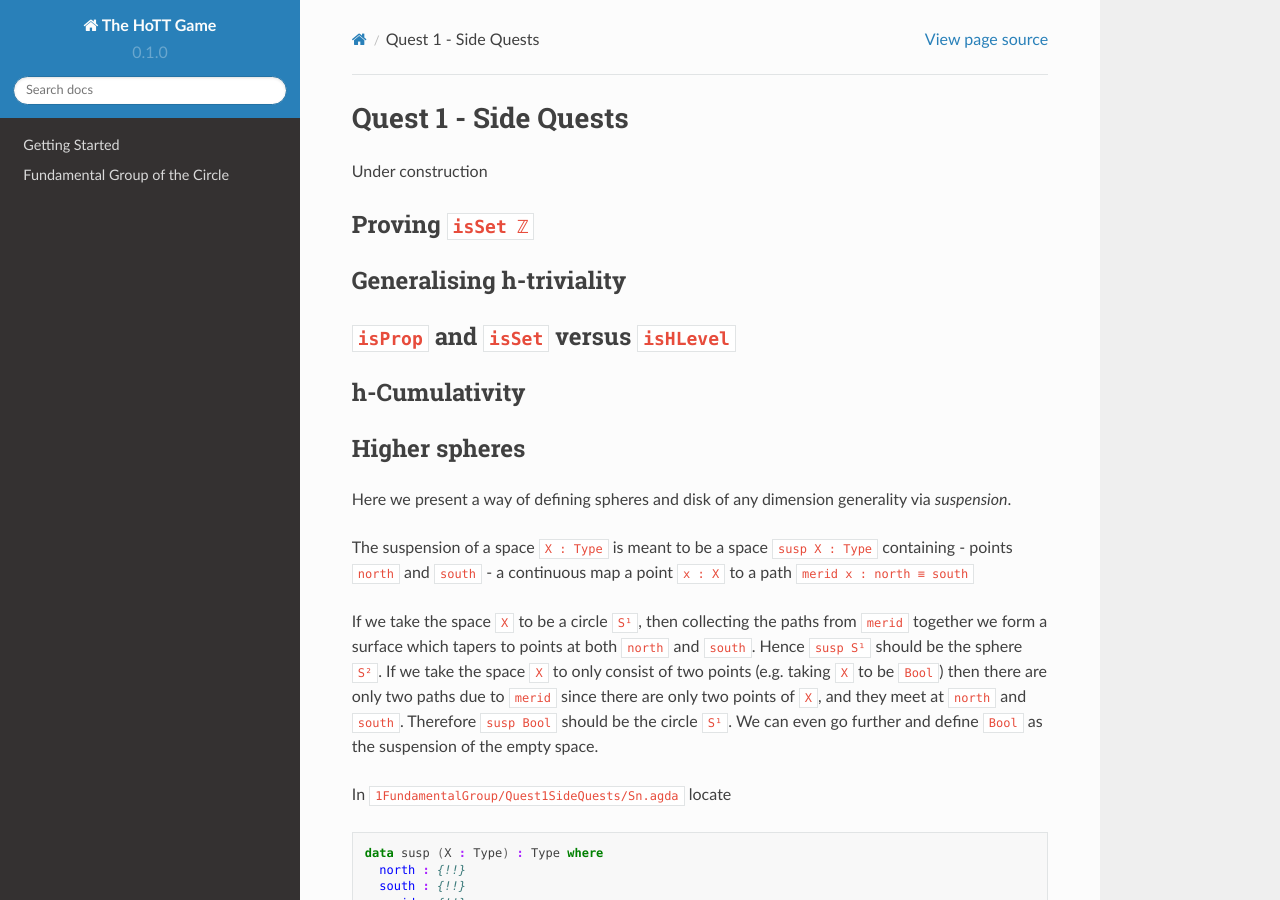
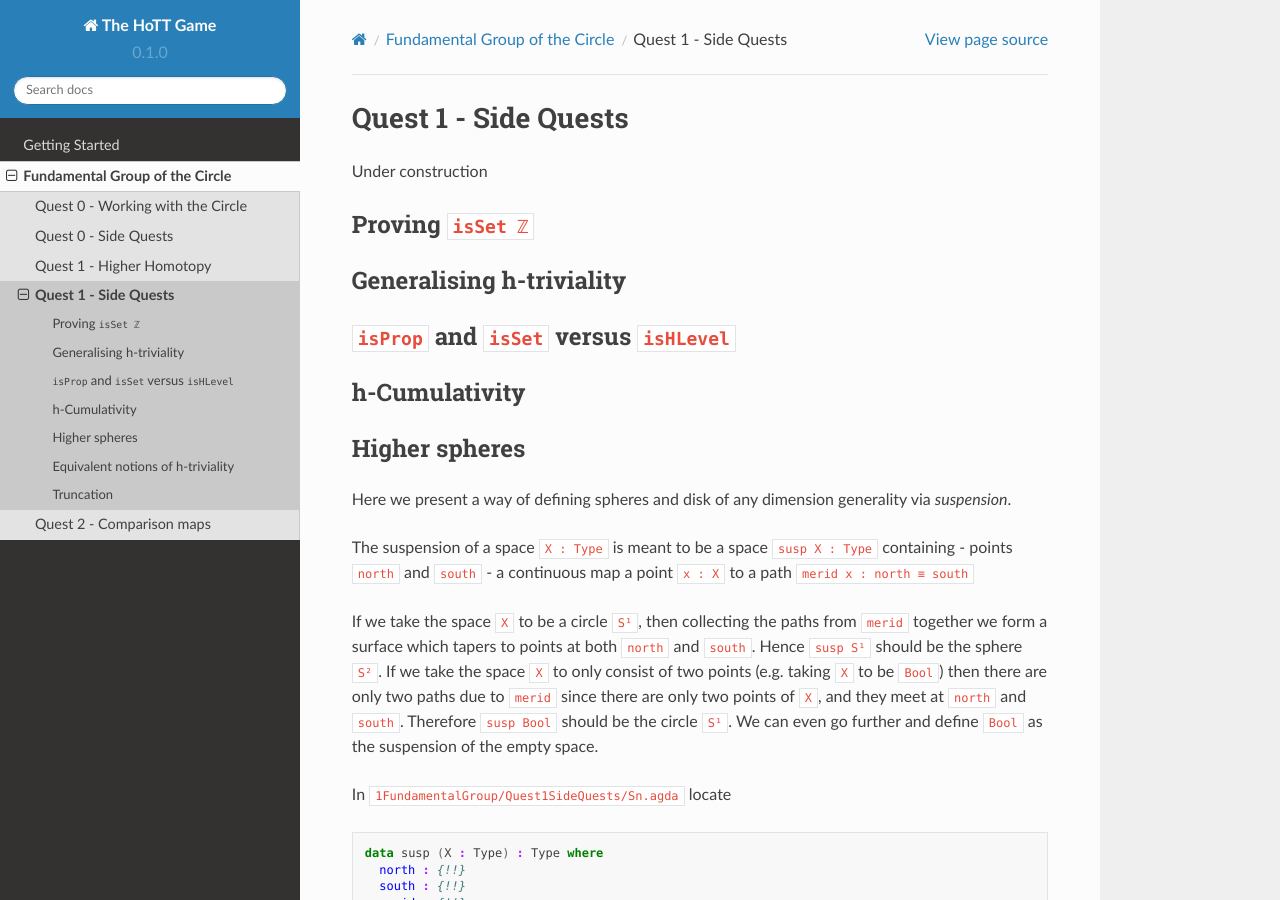
Before and after one commit to thehottgame/theHoTTGameGuide, a Sphinx documentation site: the page built from docs/source/1-fundamental-group/quest-1-side.rst, in a window 1280 px wide and 900 px high. Built offline with Sphinx 7.4.7 and the Read the Docs theme 2.0.0, drawn with Linux system fonts in a browser that asks for light colours; pages that are not in the unit, such as notebooks, are missing from menus.

Commit message:
fixed toc

```diff
--- a/docs/source/1-fundamental-group/index.rst
+++ b/docs/source/1-fundamental-group/index.rst
@@ -7,8 +7,8 @@ Fundamental Group of the Circle
 .. toctree::
    :maxdepth: 2
 
-   quest0WorkingWithTheCircle
-   quest0SideQuests
-   quest1HigherHomotopy
-   quest1SideQuests
-   quest2ComparisonMaps
+   quest-0
+   quest-0-side
+   quest-1
+   quest-1-side
+   quest-2
--- a/docs/source/getting-started/index.rst
+++ b/docs/source/getting-started/index.rst
@@ -7,6 +7,6 @@ Getting Started
 .. toctree::
    :maxdepth: 2
 
-   theHoTTGame
+   about-hott-game
    installation
-   emacsCommands
+   emacs-commands
```
Also changed, not shown: docs/source/1-fundamental-group/quest-1-side.rst (renamed from docs/source/1-fundamental-group/quest-1side.rst).
